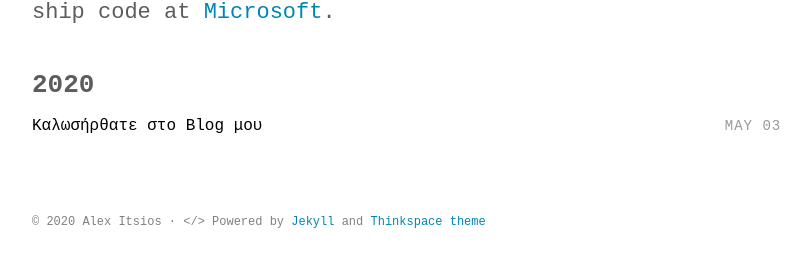
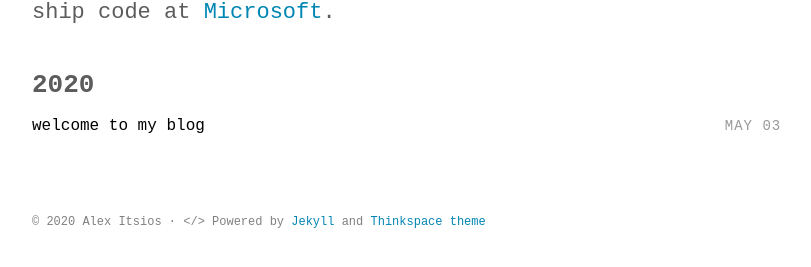
Before and after one commit to alexitsios/site, a Jekyll site: the page built from index.html, in a window 1280 px wide. Shown: the part 186-453 px from the top of the page, without its empty margins (232-1043 px from the left). Built offline with Jekyll 4.4.1, drawn with Linux system fonts in a browser that asks for light colours; some web fonts are replaced.

Commit message:
Update _posts/2020-05-03--blog-.md (via Jekyll+)

```diff
--- a/_posts/2020-05-03--blog-.md
+++ b/_posts/2020-05-03--blog-.md
@@ -1,6 +1,6 @@
 ---
 published: true
-title: Καλωσήρθατε στο Blog μου
+title: welcome to my blog
 date: '2020-05-03'
 description: Καλωσήρθατε στο Blog μου
 image: /_posts/welcome-to-my-blog.png
```
